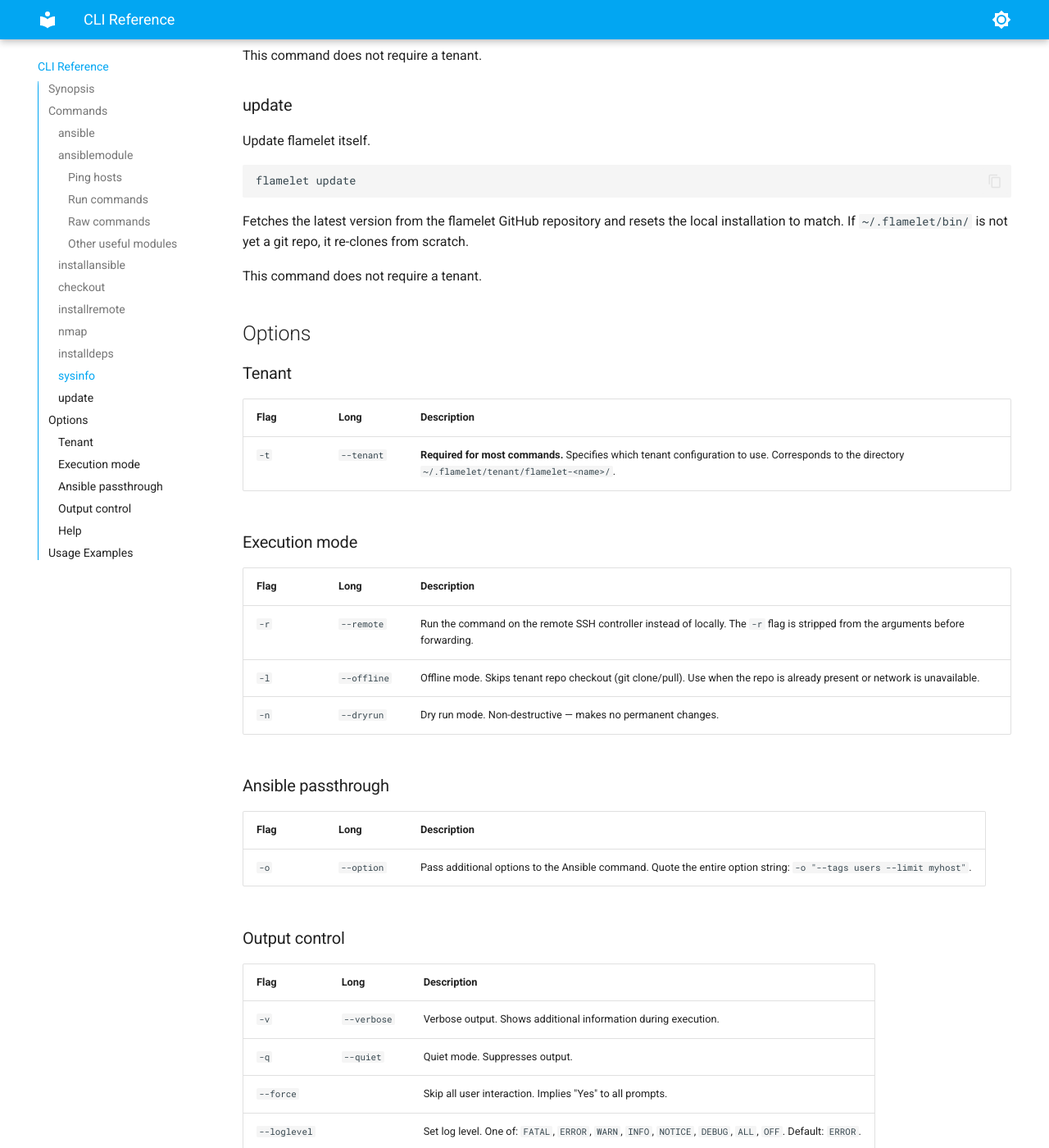
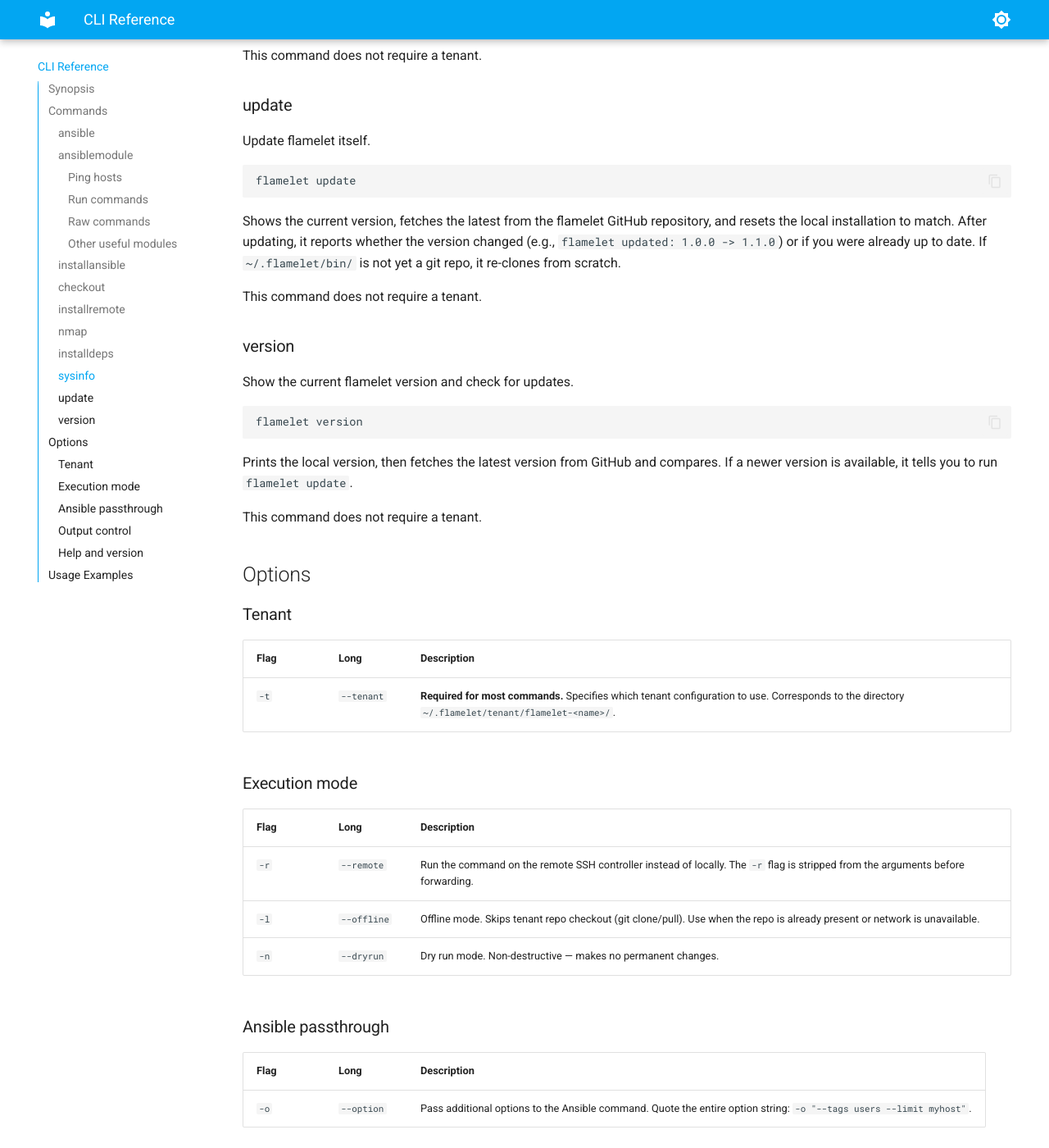
Before and after one commit to flameletlabs/flamelet, an MkDocs documentation site: the page built from docs/commands.md, in a window 1280 px wide and 1400 px high, scrolled down 4191 px. Shown: the whole window at 82% size. Built offline with MkDocs 1.6.1 and Material for MkDocs 9.7.7, drawn with Linux system fonts in a browser that asks for light colours; some of the changed text lies outside the part shown.

Commit message:
Add changelog and document versioning in docs
Co-Authored-By: Claude Opus 4.6 <noreply@anthropic.com>

````diff
--- a/docs/commands.md
+++ b/docs/commands.md
@@ -6,7 +6,7 @@
 flamelet [OPTIONS] [COMMAND]
 ```
 
-Flamelet requires a tenant (`-t`) for most commands. The exceptions are `sysinfo` and `update`, which operate on the flamelet installation itself.
+Flamelet requires a tenant (`-t`) for most commands. The exceptions are `sysinfo`, `update`, and `version`, which operate on the flamelet installation itself.
 
 ## Commands
 
@@ -195,7 +195,19 @@ Update flamelet itself.
 flamelet update
 ```
 
-Fetches the latest version from the flamelet GitHub repository and resets the local installation to match. If `~/.flamelet/bin/` is not yet a git repo, it re-clones from scratch.
+Shows the current version, fetches the latest from the flamelet GitHub repository, and resets the local installation to match. After updating, it reports whether the version changed (e.g., `flamelet updated: 1.0.0 -> 1.1.0`) or if you were already up to date. If `~/.flamelet/bin/` is not yet a git repo, it re-clones from scratch.
+
+This command does not require a tenant.
+
+### version
+
+Show the current flamelet version and check for updates.
+
+```bash
+flamelet version
+```
+
+Prints the local version, then fetches the latest version from GitHub and compares. If a newer version is available, it tells you to run `flamelet update`.
 
 This command does not require a tenant.
 
@@ -231,11 +243,12 @@ This command does not require a tenant.
 | `--loglevel` | | Set log level. One of: `FATAL`, `ERROR`, `WARN`, `INFO`, `NOTICE`, `DEBUG`, `ALL`, `OFF`. Default: `ERROR`. |
 | `--logfile` | | Path to log file. Default: `~/logs/flamelet.log`. |
 
-### Help
+### Help and version
 
 | Flag | Long | Description |
 | :--- | :--- | :---------- |
 | `-h` | `--help` | Display usage information and exit. |
+| `-V` | `--version` | Display the current version and exit. |
 
 ## Usage Examples
 
@@ -264,6 +277,12 @@ flamelet -t myproject -r installremote
 # Check system dependencies
 flamelet sysinfo
 
+# Check version and available updates
+flamelet version
+
+# Print version only
+flamelet --version
+
 # Update flamelet
 flamelet update
 ```
--- a/mkdocs.yml
+++ b/mkdocs.yml
@@ -7,6 +7,7 @@ nav:
   - Configuration: configuration.md
   - Usage Patterns: usage.md
   - Advanced: advanced.md
+  - Changelog: changelog.md
 
 theme:
   name: material
````
Also changed, not shown: CHANGELOG.md (added, +40 -0 lines), docs/advanced.md (+20 -2 lines), docs/changelog.md (added, +40 -0 lines), docs/index.md (+2 -0 lines).
